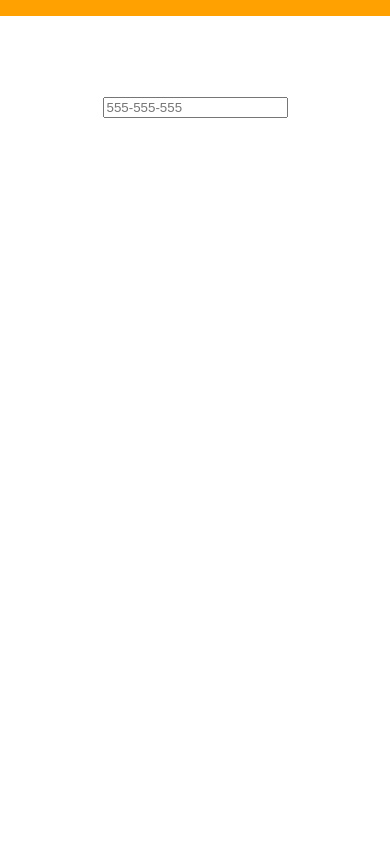
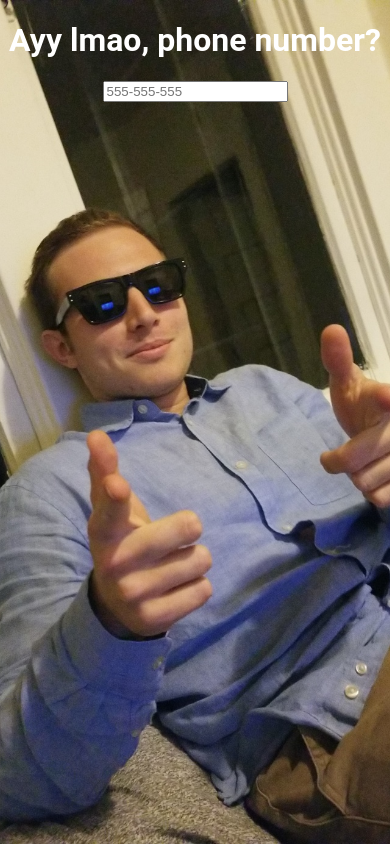
Before and after one commit to sohansubhash/with.me, a plain HTML site: page public/index.html in a window 390 px wide. Drawn offline with Linux system fonts and the light colour scheme; some packages are replaced by stand-ins of ours.

Commit message:
I'm high as fuck

```diff
--- a/public/index.html
+++ b/public/index.html
@@ -16,8 +16,21 @@
     <script defer src="/__/firebase/init.js"></script>
 
     <style media="screen">
+    #img.source-image {
+  width: 100%;
+  position: absolute;
+  top: 0;
+  left: 0;
+}
       body { background: #ECEFF1; background-image: url("josh.jpg"); text-align: center;
-color: white; font-family: Roboto, Helvetica, Arial, sans-serif; margin: 0; padding: 0; }
+color: white; font-family: Roboto, Helvetica, Arial, sans-serif; margin: 0; padding: 0;
+  width: 100%;
+  position: absolute;
+  top: 0;
+  left: 0;    background-attachment: fixed ;
+    background-repeat: no-repeat;
+    background-size: cover;
+    background-position: center;}
       #message { background: white; max-width: 360px; margin: 100px auto 16px; padding: 32px 24px; border-radius: 3px; }
       #message h2 { color: #ffa100; font-weight: bold; font-size: 16px; margin: 0 0 8px; }
       #message h1 { font-size: 22px; font-weight: 300; color: rgba(0,0,0,0.6); margin: 0 0 16px;}
@@ -25,10 +38,6 @@ color: white; font-family: Roboto, Helvetica, Arial, sans-serif; margin: 0; padd
       #message a { display: block; text-align: center; background: #039be5; text-transform: uppercase; text-decoration: none; color: white; padding: 16px; border-radius: 4px; }
       #message, #message a { box-shadow: 0 1px 3px rgba(0,0,0,0.12), 0 1px 2px rgba(0,0,0,0.24); }
       #load { color: rgba(0,0,0,0.4); text-align: center; font-size: 13px; }
-      @media (max-width: 600px) {
-        body, #message { margin-top: 0; background: white; box-shadow: none; }
-        body { border-top: 16px solid #ffa100; }
-      }
     </style>
   </head>
   <body>
```
